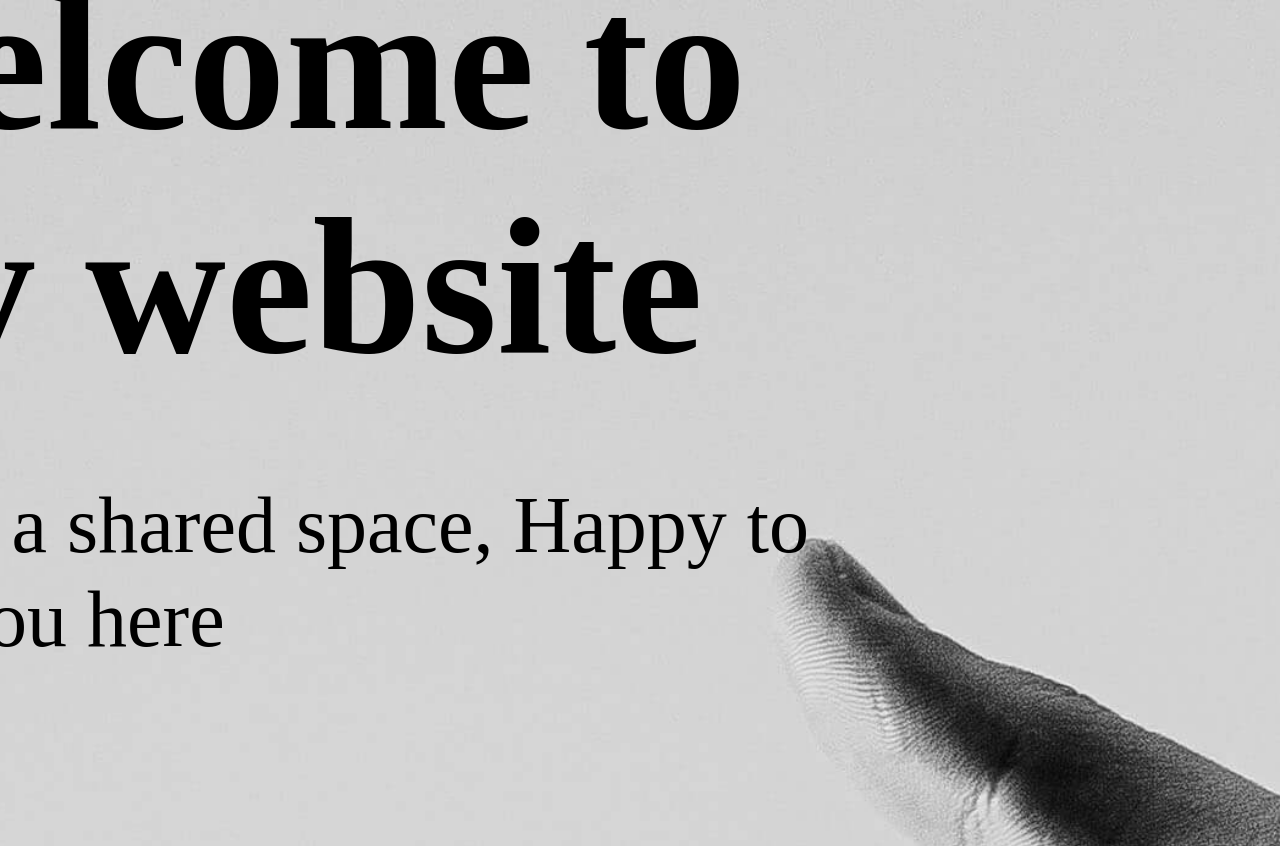
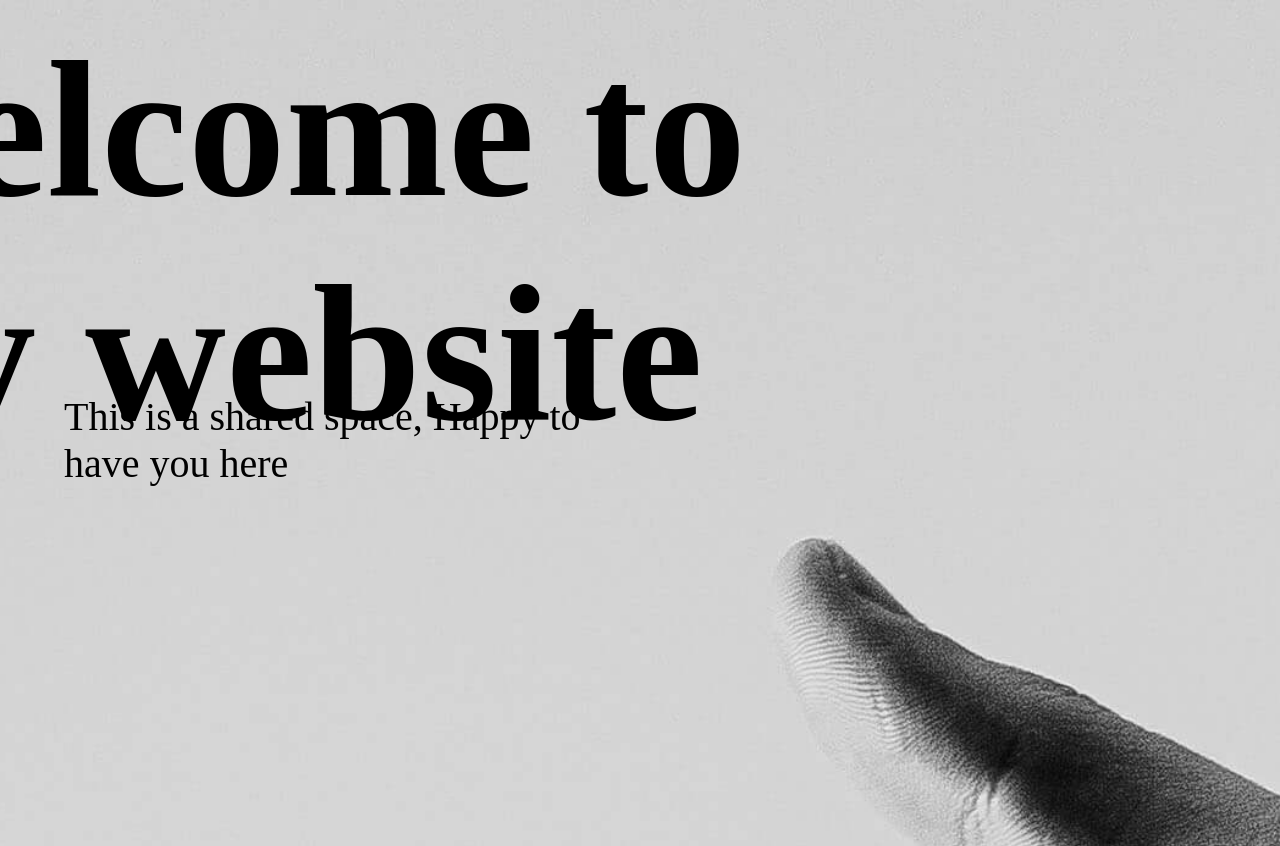
Before and after one commit to jmajurel/myWebsite, a PHP site: page / in a window 1280 px wide. Shown: the top 846 px of the page. Run offline with PHP 8.4, Linux system fonts and the light colour scheme; some web fonts are replaced.

Commit message:
try fixing parallax issue

```diff
--- a/styles/landing.css
+++ b/styles/landing.css
@@ -15,12 +15,15 @@
 .landing .textblock {
     /*margin-top: -10%;
     margin-left: -20%;*/
+    -webkit-transform-style: preserve-3d;
+    transform-style: preserve-3d;
     max-width: 50%;
-    -webkit-transform: translate3d(0, 0, -1px) scale(2);
-    transform: translate3d(0, 0, -1px) scale(2);
+
 }
 
 .landing .textblock h1 {
+    -webkit-transform: translate3d(0, 0, -1px) scale(2);
+    transform: translate3d(0, 0, -1px) scale(2);
     margin-bottom: 10px;
     margin-right: 0;
     font-size: calc(1.3rem + 6vw);
```
